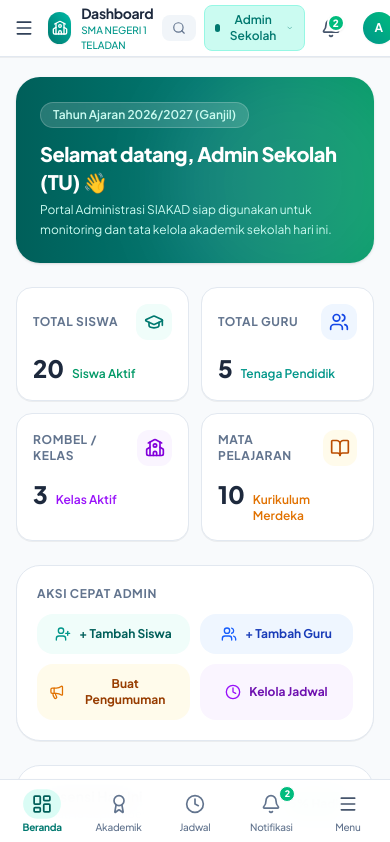
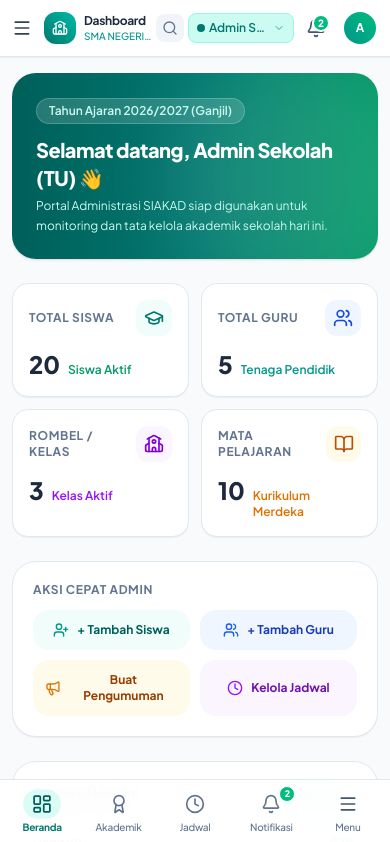
Before and after one commit to supercodetimbu-collab/Management_School, a React (Vite) app: page / in a window 390 px wide. Shown: the top 842 px of the page. Built offline with nearby package versions, Linux system fonts and the light colour scheme.

Commit message:
fix: improve mobile layout and prevent horizontal overflow
Update viewport configuration and CSS constraints across core components to ensure consistent responsive behavior and prevent unintended horizontal scrolling on mobile devices.

```diff
--- a/src/App.tsx
+++ b/src/App.tsx
@@ -100,7 +100,7 @@ const MainAppContent: React.FC = () => {
   };
 
   return (
-    <div className="min-h-screen bg-slate-50 flex flex-col antialiased selection:bg-teal-500 selection:text-white">
+    <div className="min-h-screen w-full max-w-full overflow-x-hidden bg-slate-50 flex flex-col antialiased selection:bg-teal-500 selection:text-white">
       {/* Top Application Header */}
       <AppHeader
         currentModule={currentModule}
@@ -109,7 +109,7 @@ const MainAppContent: React.FC = () => {
         onOpenSearch={() => setIsSearchOpen(true)}
       />
 
-      <div className="flex-1 flex max-w-7xl w-full mx-auto px-4 sm:px-6 lg:px-8 py-5 gap-6">
+      <div className="flex-1 flex max-w-7xl w-full mx-auto px-3 sm:px-6 lg:px-8 py-4 sm:py-5 gap-6 overflow-x-hidden">
         {/* Desktop Sidebar Navigation */}
         <Sidebar
           currentModule={currentModule}
@@ -117,7 +117,7 @@ const MainAppContent: React.FC = () => {
         />
 
         {/* Main Content Area */}
-        <main className="flex-1 min-w-0 pb-20 md:pb-6">{renderModule()}</main>
+        <main className="flex-1 min-w-0 max-w-full overflow-x-hidden pb-24 md:pb-6">{renderModule()}</main>
       </div>
 
       {/* Mobile Drawer (Full Menu) */}
--- a/src/components/auth/LoginPage.tsx
+++ b/src/components/auth/LoginPage.tsx
@@ -60,7 +60,7 @@ export const LoginPage: React.FC = () => {
   };
 
   return (
-    <div className="min-h-screen bg-gradient-to-b from-slate-50 via-teal-50/20 to-slate-100 flex flex-col justify-center items-center px-4 py-8 sm:px-6 lg:px-8">
+    <div className="min-h-screen w-full max-w-full overflow-x-hidden bg-gradient-to-b from-slate-50 via-teal-50/20 to-slate-100 flex flex-col justify-center items-center px-4 py-8 sm:px-6 lg:px-8">
       {/* Top Banner PWA prompt */}
       <div className="mb-4">
         <PWAInstallButton variant="header" />
--- a/src/components/layout/AppHeader.tsx
+++ b/src/components/layout/AppHeader.tsx
@@ -100,22 +100,22 @@ export const AppHeader: React.FC<AppHeaderProps> = ({
   };
 
   return (
-    <header className="sticky top-0 z-30 bg-white/95 backdrop-blur-md border-b border-slate-200 shadow-2xs">
-      <div className="max-w-7xl mx-auto px-3 sm:px-5 lg:px-8">
-        <div className="flex items-center justify-between h-14 sm:h-16">
+    <header className="sticky top-0 z-30 w-full max-w-full bg-white/95 backdrop-blur-md border-b border-slate-200 shadow-2xs">
+      <div className="max-w-7xl mx-auto px-2.5 sm:px-5 lg:px-8">
+        <div className="flex items-center justify-between h-14 sm:h-16 gap-1">
           {/* Left section: Mobile Page Title or Desktop Logo Branding */}
-          <div className="flex items-center gap-2 sm:gap-3">
+          <div className="flex items-center gap-1.5 sm:gap-3 min-w-0 flex-1">
             {onOpenMobileMenu && (
               <button
                 onClick={onOpenMobileMenu}
-                className="md:hidden p-1.5 -ml-1 text-slate-700 hover:bg-slate-100 rounded-xl"
+                className="md:hidden p-1.5 -ml-1 text-slate-700 hover:bg-slate-100 rounded-xl flex-shrink-0"
                 aria-label="Buka Menu"
               >
                 <Menu className="w-5 h-5" />
               </button>
             )}
-            <div className="flex items-center gap-2.5">
-              <div className="w-8 h-8 sm:w-9 sm:h-9 rounded-xl bg-gradient-to-tr from-teal-700 to-teal-500 flex items-center justify-center text-white shadow-xs">
+            <div className="flex items-center gap-2 min-w-0">
+              <div className="w-8 h-8 sm:w-9 sm:h-9 rounded-xl bg-gradient-to-tr from-teal-700 to-teal-500 flex items-center justify-center text-white shadow-xs flex-shrink-0">
                 <School className="w-4 h-4 sm:w-5 sm:h-5" />
               </div>
               <div className="hidden sm:block">
@@ -131,11 +131,11 @@ export const AppHeader: React.FC<AppHeaderProps> = ({
               </div>
 
               {/* Mobile View: Dynamic Page Title */}
-              <div className="sm:hidden flex flex-col">
-                <span className="font-bold text-slate-800 text-sm tracking-tight">
+              <div className="sm:hidden flex flex-col min-w-0 overflow-hidden">
+                <span className="font-bold text-slate-800 text-xs tracking-tight truncate max-w-[110px]">
                   {getModuleTitle(currentModule)}
                 </span>
-                <span className="text-[10px] text-teal-600 font-medium">
+                <span className="text-[10px] text-teal-600 font-medium truncate max-w-[110px]">
                   {schoolProfile.name}
                 </span>
               </div>
@@ -143,39 +143,41 @@ export const AppHeader: React.FC<AppHeaderProps> = ({
           </div>
 
           {/* Middle/Right Quick Actions */}
-          <div className="flex items-center gap-2 sm:gap-3">
+          <div className="flex items-center gap-1 sm:gap-2.5 flex-shrink-0">
             {/* Quick Global Search Trigger Button */}
             <button
               onClick={onOpenSearch}
-              className="flex items-center gap-2 px-2.5 py-1.5 rounded-lg text-slate-600 hover:text-slate-900 bg-slate-100 hover:bg-slate-200 text-xs transition cursor-pointer"
+              className="p-1.5 sm:px-2.5 sm:py-1.5 rounded-lg text-slate-600 hover:text-slate-900 bg-slate-100 hover:bg-slate-200 text-xs transition cursor-pointer flex-shrink-0"
               title="Cari data siswa, guru, jadwal, nilai (Ctrl+K)"
             >
-              <Search className="w-3.5 h-3.5 text-slate-500" />
-              <span className="hidden md:inline">Cari Cepat...</span>
-              <kbd className="hidden lg:inline-block px-1.5 py-0.5 text-[9px] font-mono bg-white text-slate-500 rounded border border-slate-300">
+              <Search className="w-4 h-4 text-slate-500" />
+              <span className="hidden md:inline ml-1.5">Cari Cepat...</span>
+              <kbd className="hidden lg:inline-block ml-1.5 px-1.5 py-0.5 text-[9px] font-mono bg-white text-slate-500 rounded border border-slate-300">
                 /
               </kbd>
             </button>
 
-            {/* PWA Install Button */}
-            <PWAInstallButton variant="header" />
+            {/* PWA Install Button (Hidden in compact mobile header, available in sidebar/drawer) */}
+            <div className="hidden sm:block flex-shrink-0">
+              <PWAInstallButton variant="header" />
+            </div>
 
             {/* Quick Role Switcher Pill */}
-            <div className="relative" ref={roleDropdownRef}>
+            <div className="relative flex-shrink-0" ref={roleDropdownRef}>
               <button
                 onClick={() => setShowRoleDropdown(!showRoleDropdown)}
-                className={`flex items-center gap-1.5 px-2.5 py-1.5 rounded-lg text-xs font-semibold border transition cursor-pointer ${
+                className={`flex items-center gap-1 px-2 sm:px-2.5 py-1.5 rounded-lg text-xs font-semibold border transition cursor-pointer ${
                   roleLabels[currentRole]?.badgeColor || 'bg-slate-100 text-slate-700'
                 }`}
                 title="Ganti Mode / Akun Role Demo"
               >
-                <span className="inline-block w-2 h-2 rounded-full bg-current"></span>
-                <span>{roleLabels[currentRole]?.label || currentRole}</span>
-                <ChevronDown className="w-3 h-3 opacity-70" />
+                <span className="inline-block w-2 h-2 rounded-full bg-current flex-shrink-0"></span>
+                <span className="truncate max-w-[60px] sm:max-w-none">{roleLabels[currentRole]?.label || currentRole}</span>
+                <ChevronDown className="w-3 h-3 opacity-70 flex-shrink-0" />
               </button>
 
               {showRoleDropdown && (
-                <div className="absolute right-0 mt-2 w-64 rounded-2xl bg-white shadow-xl border border-slate-100 py-2 z-50 animate-in fade-in zoom-in-95 duration-100">
+                <div className="absolute right-0 mt-2 w-64 max-w-[calc(100vw-1.5rem)] rounded-2xl bg-white shadow-xl border border-slate-100 py-2 z-50 animate-in fade-in zoom-in-95 duration-100">
                   <div className="px-3 py-1.5 border-b border-slate-100">
                     <p className="text-[11px] font-bold text-slate-400 uppercase tracking-wider">Pilih Role Pengguna (Demo)</p>
                     <p className="text-xs text-slate-500">Uji coba instan tanpa relogin</p>
@@ -234,7 +236,7 @@ export const AppHeader: React.FC<AppHeaderProps> = ({
               </button>
 
               {showNotifDropdown && (
-                <div className="absolute right-0 mt-2 w-80 sm:w-96 rounded-2xl bg-white shadow-2xl border border-slate-100 py-3 z-50 animate-in fade-in zoom-in-95 duration-100">
+                <div className="absolute right-0 mt-2 w-80 sm:w-96 max-w-[calc(100vw-1.5rem)] rounded-2xl bg-white shadow-2xl border border-slate-100 py-3 z-50 animate-in fade-in zoom-in-95 duration-100">
                   <div className="flex items-center justify-between px-4 pb-2.5 border-b border-slate-100">
                     <div className="flex items-center gap-2">
                       <span className="text-sm font-bold text-slate-800">Notifikasi</span>
--- a/src/components/layout/BottomNavigation.tsx
+++ b/src/components/layout/BottomNavigation.tsx
@@ -24,8 +24,8 @@ export const BottomNavigation: React.FC<BottomNavigationProps> = ({
   ];
 
   return (
-    <nav className="md:hidden fixed bottom-0 left-0 right-0 z-40 bg-white/95 backdrop-blur-lg border-t border-slate-200 pb-safe shadow-lg">
-      <div className="grid grid-cols-5 h-16 max-w-lg mx-auto items-center px-1">
+    <nav className="md:hidden fixed bottom-0 left-0 right-0 z-40 w-full max-w-full overflow-hidden bg-white/95 backdrop-blur-lg border-t border-slate-200 pb-safe shadow-lg">
+      <div className="grid grid-cols-5 h-16 max-w-lg mx-auto items-center px-1 w-full">
         {tabs.map((tab) => {
           const Icon = tab.icon;
           const isActive = currentModule === tab.id;
--- a/src/index.css
+++ b/src/index.css
@@ -1,9 +1,46 @@
 @import "tailwindcss";
 
 @layer base {
+  html {
+    width: 100%;
+    max-width: 100vw;
+    overflow-x: hidden !important;
+    position: relative;
+    touch-action: pan-y;
+    -webkit-overflow-scrolling: touch;
+    overscroll-behavior-x: none;
+  }
+
   body {
+    width: 100%;
+    max-width: 100vw;
+    min-height: 100vh;
+    margin: 0;
+    padding: 0;
+    overflow-x: hidden !important;
+    position: relative;
+    touch-action: pan-y;
+    -webkit-overflow-scrolling: touch;
+    overscroll-behavior-x: none;
+    -webkit-tap-highlight-color: transparent;
     font-family: 'Plus Jakarta Sans', system-ui, -apple-system, BlinkMacSystemFont, 'Segoe UI', Roboto, Oxygen, Ubuntu, Cantarell, sans-serif;
   }
+
+  #root {
+    width: 100%;
+    max-width: 100vw;
+    min-height: 100vh;
+    overflow-x: hidden !important;
+    position: relative;
+  }
+}
+
+/* Kunci semua area scroll horizontal internal (tabel dll) agar tidak memicu horizontal pan pada window */
+.overflow-x-auto, [class*="overflow-x-"] {
+  touch-action: pan-x pan-y;
+  overscroll-behavior-x: contain;
+  -webkit-overflow-scrolling: touch;
+  max-width: 100%;
 }
 
 /* Safe area padding for Android / iOS PWA display */
```
Also changed, not shown: index.html (+4 -4 lines), src/components/modules/ReportCardsModule.tsx (+9 -3 lines).
